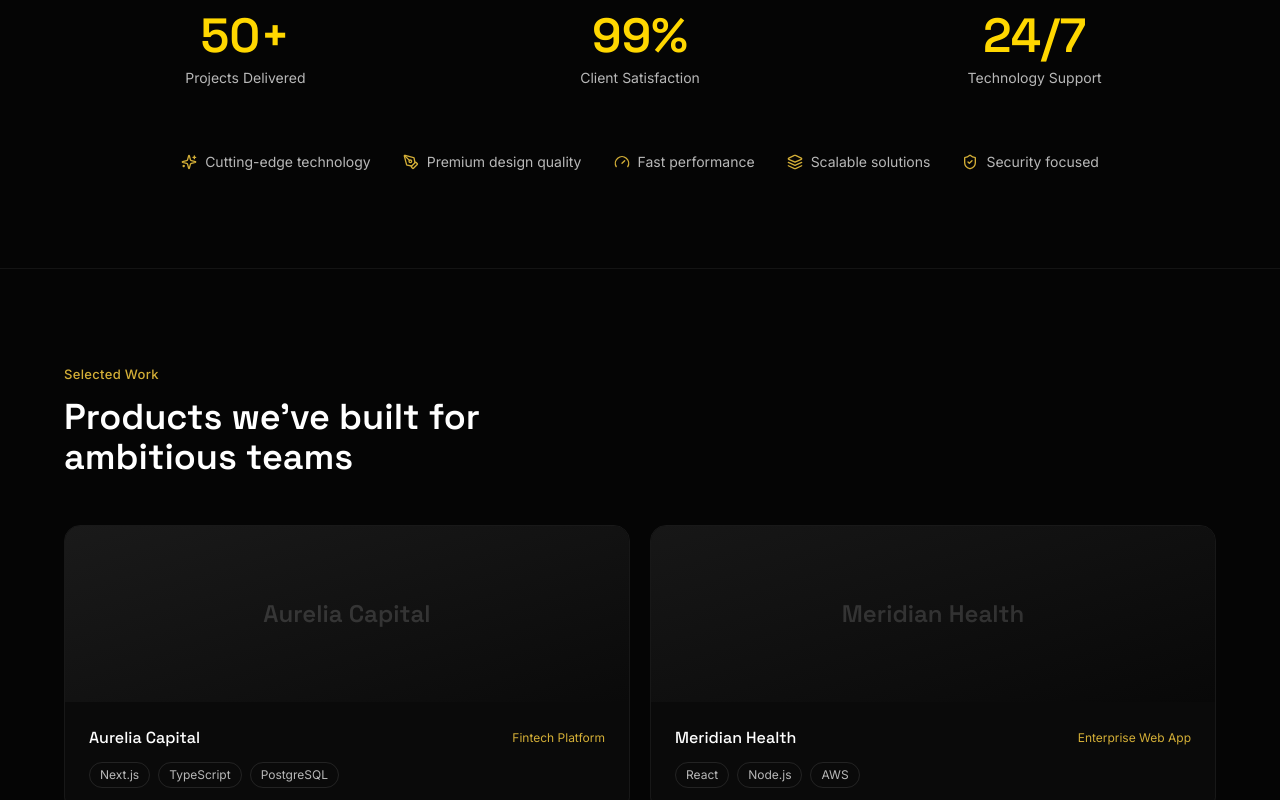
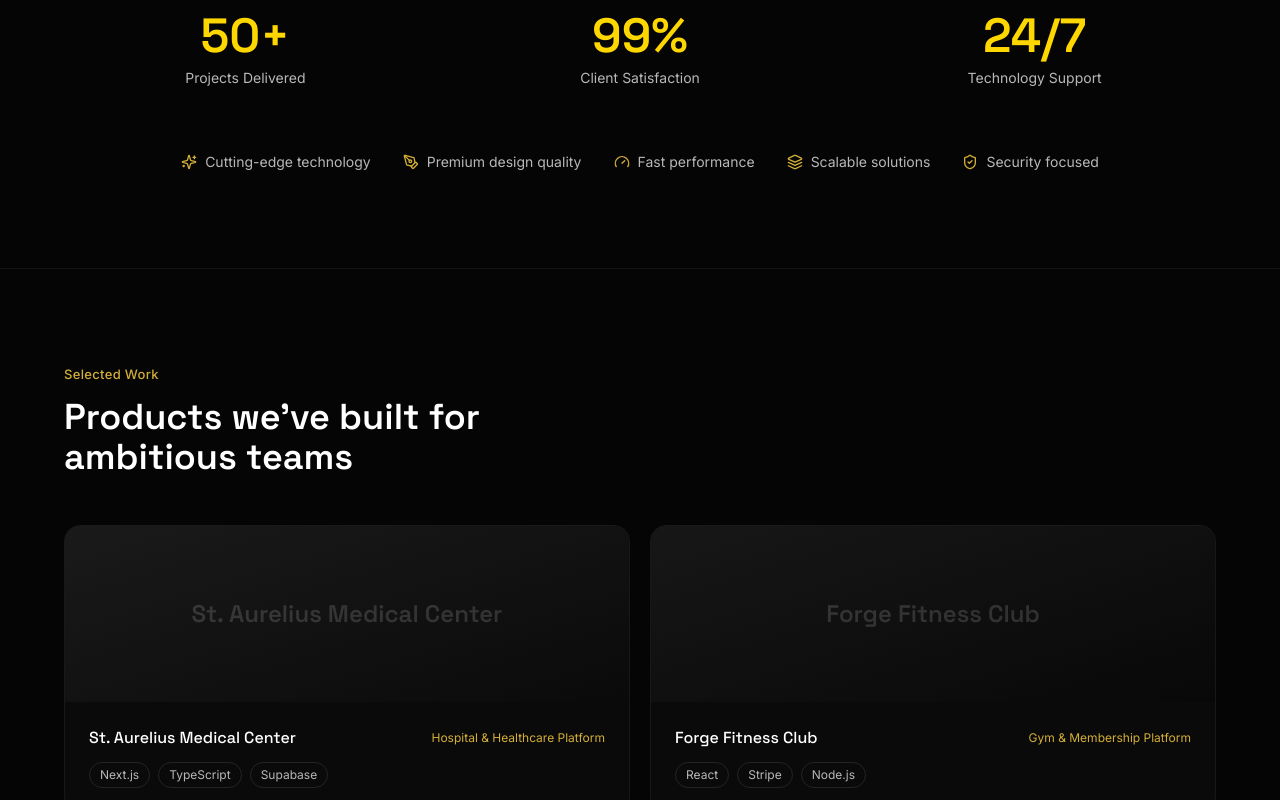
Before and after one commit to Charlie01-creator/Charlie, a React (Vite) app: page / in a window 1280 px wide. Shown: the part 2000-2800 px from the top of the page. Built offline with nearby package versions, Linux system fonts and the light colour scheme.

Commit message:
Update App.jsx

```diff
--- a/src/App.jsx
+++ b/src/App.jsx
@@ -130,28 +130,144 @@ const ADVANTAGES = [
 
 const PROJECTS = [
   {
+    name: "St. Aurelius Medical Center",
+    category: "Hospital & Healthcare Platform",
+    stack: ["Next.js", "TypeScript", "Supabase"],
+    color: "from-[#1a1a1a] to-[#0a0a0a]",
+    link: "#",
+  },
+  {
+    name: "Forge Fitness Club",
+    category: "Gym & Membership Platform",
+    stack: ["React", "Stripe", "Node.js"],
+    color: "from-[#171717] to-[#080808]",
+    link: "#",
+  },
+  {
+    name: "Ember & Oak",
+    category: "Restaurant Website",
+    stack: ["React", "Tailwind CSS", "Vercel"],
+    color: "from-[#1c1c1c] to-[#0a0a0a]",
+    link: "#",
+  },
+  {
+    name: "The Meridian Grand",
+    category: "Hotel Booking Platform",
+    stack: ["Next.js", "PostgreSQL", "Stripe"],
+    color: "from-[#191919] to-[#090909]",
+    link: "#",
+  },
+  {
+    name: "Azure Coast Resort",
+    category: "Beach Resort Website",
+    stack: ["React", "Framer Motion", "Vercel"],
+    color: "from-[#1e1e1e] to-[#0b0b0b]",
+    link: "#",
+  },
+  {
     name: "Aurelia Capital",
     category: "Fintech Platform",
     stack: ["Next.js", "TypeScript", "PostgreSQL"],
     color: "from-[#1a1a1a] to-[#0a0a0a]",
+    link: "#",
   },
   {
     name: "Meridian Health",
     category: "Enterprise Web App",
     stack: ["React", "Node.js", "AWS"],
     color: "from-[#171717] to-[#080808]",
+    link: "#",
   },
   {
     name: "Voltra Logistics",
     category: "AI-Powered Dashboard",
     stack: ["Next.js", "OpenAI API", "Prisma"],
     color: "from-[#1c1c1c] to-[#0a0a0a]",
+    link: "#",
   },
   {
     name: "Solace Retail",
     category: "E-commerce Platform",
     stack: ["React", "Stripe", "Vercel"],
     color: "from-[#191919] to-[#090909]",
+    link: "#",
+  },
+  {
+    name: "Blackwood & Sons",
+    category: "Legal Services Website",
+    stack: ["Next.js", "Tailwind CSS", "Vercel"],
+    color: "from-[#1e1e1e] to-[#0b0b0b]",
+    link: "#",
+  },
+  {
+    name: "Bloom Botanical Salon",
+    category: "Hair & Beauty Salon",
+    stack: ["React", "Tailwind CSS", "Vercel"],
+    color: "from-[#1a1a1a] to-[#0a0a0a]",
+    link: "#",
+  },
+  {
+    name: "Harbor & Vine",
+    category: "Wine Bar Website",
+    stack: ["React", "Framer Motion", "Vercel"],
+    color: "from-[#171717] to-[#080808]",
+    link: "#",
+  },
+  {
+    name: "Northstar Auto Repair",
+    category: "Mechanic & Auto Shop",
+    stack: ["React", "Tailwind CSS", "Vercel"],
+    color: "from-[#1c1c1c] to-[#0a0a0a]",
+    link: "#",
+  },
+  {
+    name: "Little Sprouts Academy",
+    category: "Childcare & Tutoring Platform",
+    stack: ["Next.js", "Supabase", "Vercel"],
+    color: "from-[#191919] to-[#090909]",
+    link: "#",
+  },
+  {
+    name: "Cedar Ridge Guesthouse",
+    category: "B&B / Guesthouse Website",
+    stack: ["React", "Tailwind CSS", "Vercel"],
+    color: "from-[#1e1e1e] to-[#0b0b0b]",
+    link: "#",
+  },
+  {
+    name: "Pulse Dance Studio",
+    category: "Dance & Movement Studio",
+    stack: ["React", "Framer Motion", "Vercel"],
+    color: "from-[#1a1a1a] to-[#0a0a0a]",
+    link: "#",
+  },
+  {
+    name: "The Daily Grind",
+    category: "Café & Coffee Shop",
+    stack: ["React", "Tailwind CSS", "Vercel"],
+    color: "from-[#171717] to-[#080808]",
+    link: "#",
+  },
+  {
+    name: "Marlowe & Finch Florists",
+    category: "Independent Retail Website",
+    stack: ["React", "Tailwind CSS", "Vercel"],
+    color: "from-[#1c1c1c] to-[#0a0a0a]",
+    link: "#",
+  },
+  {
+    name: "Trailhead Adventures",
+    category: "Tour Guide & Activities Booking",
+    stack: ["Next.js", "Stripe", "Vercel"],
+    color: "from-[#191919] to-[#090909]",
+    link: "#",
+  },
+  {
+    name: "Ironclad Builders",
+    category: "Construction & Trades Website",
+    stack: ["React", "Tailwind CSS", "Vercel"],
+    color: "from-[#1e1e1e] to-[#0b0b0b]",
+    link: "#",
   },
 ];
 
@@ -443,9 +559,12 @@ export default function App() {
         </h2>
         <div className="grid sm:grid-cols-2 gap-5">
           {PROJECTS.map((p) => (
-            <div
+            <a
               key={p.name}
-              className="group rounded-2xl border border-white/[0.08] overflow-hidden transition-all duration-300 hover:border-[#D4AF37]/60"
+              href={p.link}
+              target="_blank"
+              rel="noopener noreferrer"
+              className="group rounded-2xl border border-white/[0.08] overflow-hidden transition-all duration-300 hover:border-[#D4AF37]/60 block"
             >
               <div className={`h-44 bg-gradient-to-br ${p.color} flex items-center justify-center relative`}>
                 <span className="font-display text-2xl text-white/15 font-semibold">
@@ -472,7 +591,7 @@ export default function App() {
                   ))}
                 </div>
               </div>
-            </div>
+            </a>
           ))}
         </div>
       </Section>
```
